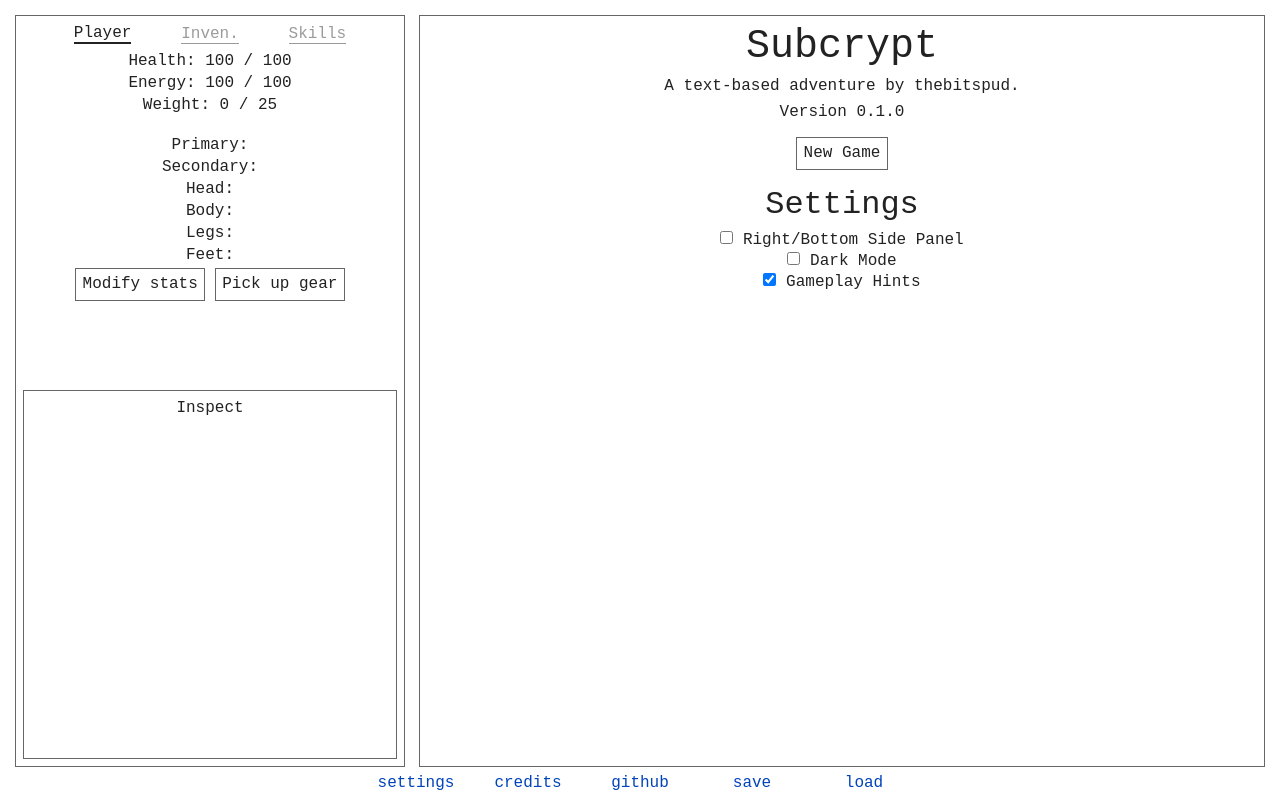
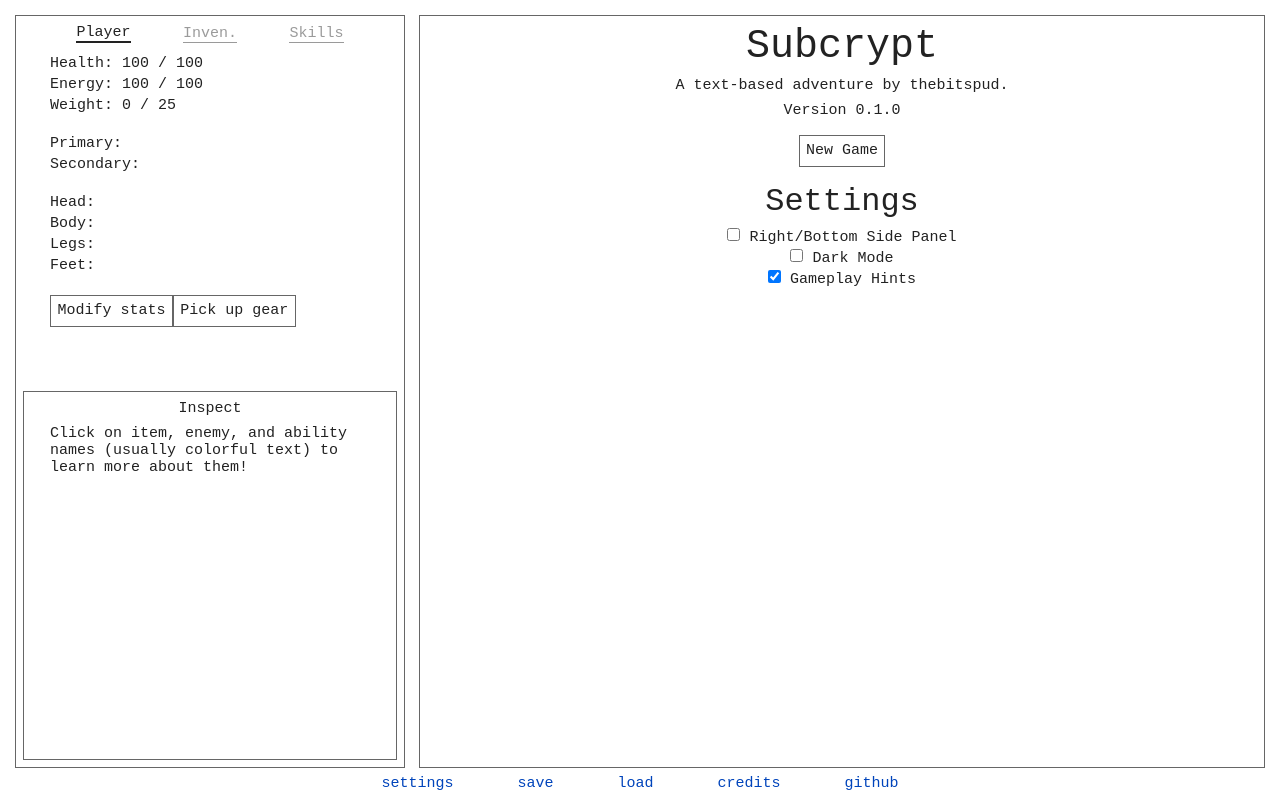
Before and after one commit to thebitspud/subcrypt, a Svelte app: page / in a window 1280 px wide. Built offline with nearby package versions, Linux system fonts and the light colour scheme.

Commit message:
Partial inspect functionality
+ various temporary/experimental placeholder scripts
+ miscellaneous changes and improvements

```diff
--- a/package.json
+++ b/package.json
@@ -1,5 +1,5 @@
 {
-  "name": "svelte-app",
+  "name": "subcrypt",
   "version": "0.1.0",
   "private": true,
   "scripts": {
--- a/public/styles/global.css
+++ b/public/styles/global.css
@@ -20,6 +20,7 @@ body {
   color: var(--main-color);
   text-align: center;
   font-family: "Courier New", Monospaced, monospace;
+  font-size: 15px;
 }
 
 label {
--- a/src/components/containers/Footer.svelte
+++ b/src/components/containers/Footer.svelte
@@ -10,6 +10,8 @@
 
 <div class="Footer">
   <button class="text" on:click={openSettings}>settings</button>
+  <button class="text" on:click={save}>save</button>
+  <button class="text" on:click={load}>load</button>
   <button class="text" on:click={openCredits}>credits</button>
   <a
     draggable="false"
@@ -17,8 +19,6 @@
     rel="noreferrer"
     target="_blank">github</a
   >
-  <button class="text" on:click={save}>save</button>
-  <button class="text" on:click={load}>load</button>
 </div>
 
 <style>
@@ -33,8 +33,8 @@
   }
 
   .Footer > * {
-    flex: 0 0 7rem;
-    margin-bottom: 0.5rem;
+    flex: 0 0 auto;
+    margin: 0 min(2rem, 5%) 0.5rem;
     color: var(--link-color);
     user-select: none;
   }
--- a/src/components/containers/SideContainer.svelte
+++ b/src/components/containers/SideContainer.svelte
@@ -62,6 +62,12 @@
   .content {
     flex: 1 0 0; /* flex-basis must be 0 or content will overflow incorrectly */
     overflow: auto; /* overflow-y must also be one of auto, scroll, or hidden */
+    width: min(20rem, 100%);
+    margin: 0 auto 0.5rem;
+  }
+
+  .content > :global(div) {
+    text-align: left;
   }
 
   /* Tab Display */
@@ -70,7 +76,7 @@
     flex-flow: row nowrap;
     flex: 0 0 auto;
     justify-content: space-evenly;
-    margin-bottom: 0.5rem;
+    margin-bottom: 0.75rem;
   }
 
   .tabs > button {
--- a/src/components/displays/InspectPanel.svelte
+++ b/src/components/displays/InspectPanel.svelte
@@ -1,11 +1,45 @@
 <script lang="ts">
+  import { inspectTarget } from "../../scripts/stores/inspectTarget";
+  import { settings } from "../../scripts/stores/settings";
+
+  $: {
+    if ($settings.gameHints && !$inspectTarget.id) {
+      $inspectTarget.type = "help";
+    } else if (!$settings.gameHints && $inspectTarget.type === "help") {
+      $inspectTarget.type = "";
+    }
+  }
 </script>
 
-<div class="InspectPanel">Inspect</div>
+<div class="InspectPanel">
+  <p>Inspect</p>
+  <div class="inspect-data">
+    {#if $inspectTarget.type === "item"}
+      <p>Nice {$inspectTarget.id} bro!</p>
+    {:else if $inspectTarget.type === "enemy"}
+      <p>What is this {$inspectTarget.id} supposed do? Kill me?</p>
+    {:else if $inspectTarget.type === "help"}
+      <p>
+        Click on item, enemy, and ability names (usually colorful text) to learn
+        more about them!
+      </p>
+    {/if}
+  </div>
+</div>
 
 <style>
   .InspectPanel {
     padding: 0.5rem;
     outline: var(--border-color) 1px solid;
+    display: flex;
+    flex-flow: column nowrap;
+  }
+
+  .inspect-data {
+    flex: 1 0 0; /* flex-basis must be 0 or content will overflow incorrectly */
+    overflow: auto; /* overflow-y must also be one of auto, scroll, or hidden */
+    text-align: left;
+    margin: auto;
+    width: min(20rem, 100%);
   }
 </style>
--- a/src/components/displays/PlayerPanel.svelte
+++ b/src/components/displays/PlayerPanel.svelte
@@ -3,9 +3,9 @@
 
   function modifyStats() {
     $player.health.max += 5;
-    $player.health.adjust(2.5);
     $player.energy.max += 10;
-    $player.energy.adjust($player.energy.max / 20 - 10);
+    $player.health.adjust(-10);
+    $player.energy.adjust(-20);
     $player.weight.adjust(1);
   }
 
@@ -33,13 +33,15 @@
   <br />
   <p>Primary: {$player.gear.getSlot("primary") ?? ""}</p>
   <p>Secondary: {$player.gear.getSlot("secondary") ?? ""}</p>
+  <br />
   <p>Head: {$player.gear.getSlot("head") ?? ""}</p>
   <p>Body: {$player.gear.getSlot("body") ?? ""}</p>
   <p>Legs: {$player.gear.getSlot("legs") ?? ""}</p>
   <p>Feet: {$player.gear.getSlot("feet") ?? ""}</p>
-
-  <button on:click={modifyStats}>Modify stats</button>
-  <button on:click={pickupGear}>Pick up gear</button>
+  <br />
+  <button on:click={modifyStats}>Modify stats</button><button
+    on:click={pickupGear}>Pick up gear</button
+  >
 </div>
 
 <style>
--- /dev/null
+++ b/src/scripts/stores/inspectTarget.ts
@@ -0,0 +1,6 @@
+import { writable } from "svelte/store";
+
+export const inspectTarget = writable({
+  type: "",
+  id: "",
+});
--- a/src/scripts/stores/playerData.ts
+++ b/src/scripts/stores/playerData.ts
@@ -1,6 +1,20 @@
 import { writable } from "svelte/store";
 import Resource from "../types/resources";
 import PlayerGear from "../types/playerGear";
+
+const energyRegenTimer = setInterval(() => {
+  playerData.update((p) => {
+    p.energy.adjust(1);
+    return p;
+  });
+}, 300);
+
+const healthRegenTimer = setInterval(() => {
+  playerData.update((p) => {
+    p.health.adjust(1);
+    return p;
+  });
+}, 1000);
 
 export type PlayerDataType = {
   health: Resource;
```
